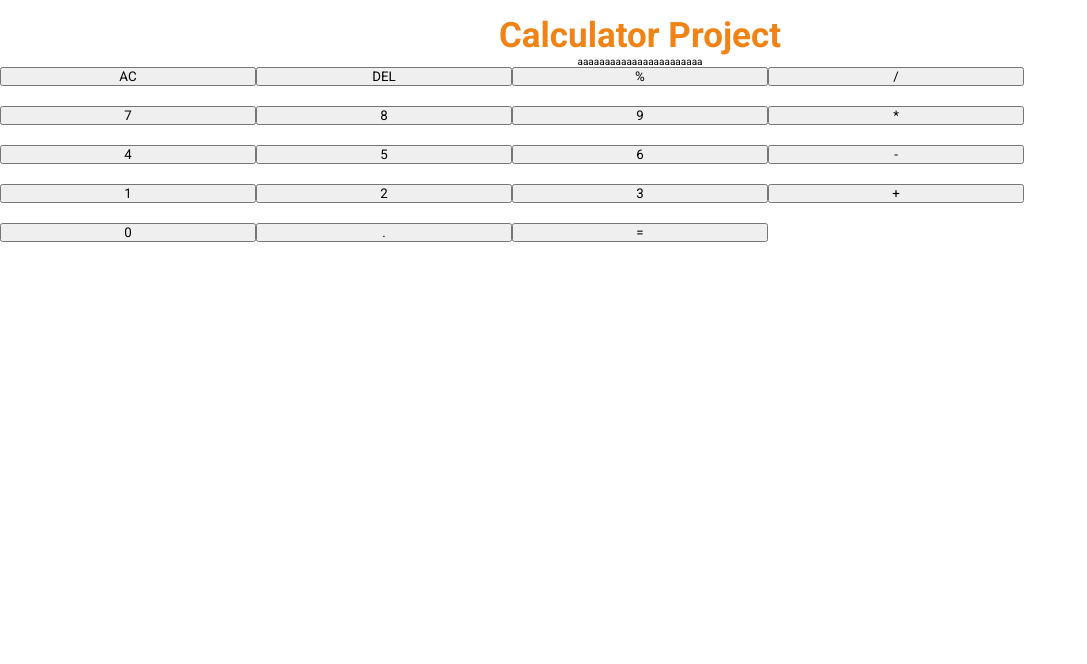
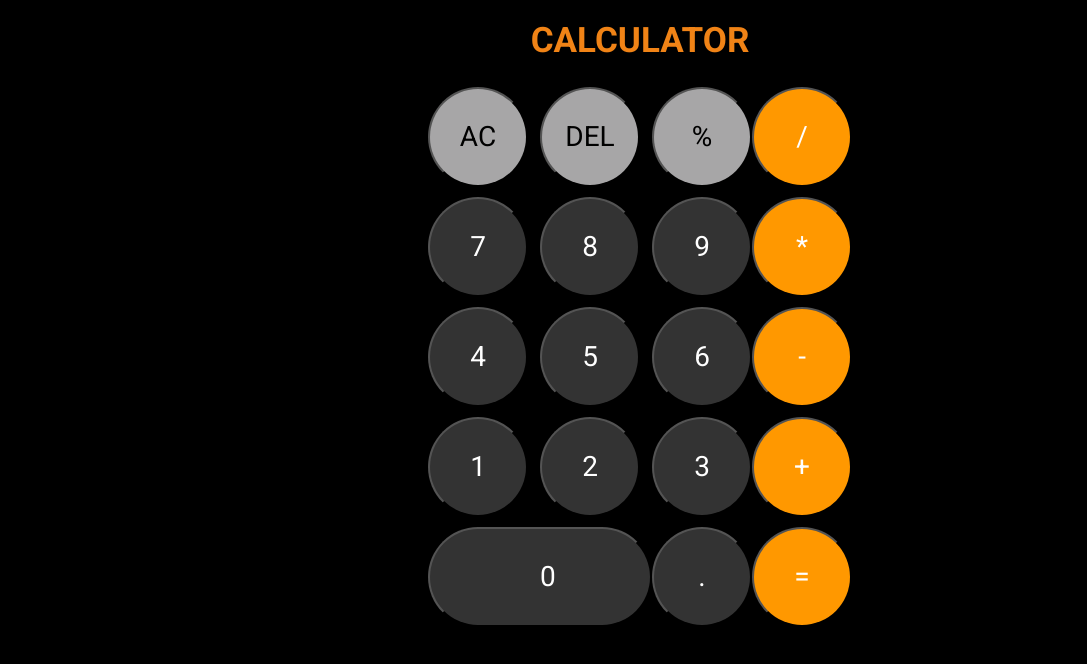
Before and after one commit to Qlerdev/calculator-project, a plain HTML site: page index.html in a window 1280 px wide. Shown: the whole page, without its empty margins (0-1087 px from the left). Drawn offline with Linux system fonts and the light colour scheme.

Commit message:
second commit

```diff
--- a/app.js
+++ b/app.js
@@ -0,0 +1,11 @@
+let buttons = document.getElementsByTagName("button");
+let input = document.getElementById("input");
+
+for (let i = 0; i < buttons.length; i++) {
+  buttons[i].addEventListener("click", function () {
+    console.log("buttons : " + buttons[i].textContent + " ได้ทำการกด");
+
+    // เพิ่มข้อความของปุ่มที่กดเข้าไปใน input div
+    input.textContent += buttons[i].textContent;
+  });
+}
--- a/index.html
+++ b/index.html
@@ -15,10 +15,10 @@
   <body>
     <div class="container">
       <div class="header-box">
-        <h1 class="header-calculator">Calculator Project</h1>
+        <h1 class="header-calculator">CALCULATOR</h1>
       </div>
-      <div class="input-box">aaaaaaaaaaaaaaaaaaaaaaa</div>
       <div class="calculator-input-box">
+        <div class="input-box" id="input"></div>
         <div class="calculator-inputs-grid">
           <button class="buttons-grey all-clear">AC</button>
           <button class="buttons-grey deletes">DEL</button>
@@ -42,5 +42,6 @@
         </div>
       </div>
     </div>
+    <script src="app.js"></script>
   </body>
 </html>
--- a/style.css
+++ b/style.css
@@ -11,24 +11,67 @@ html {
   /*Percentage of user's browser font-size setting*/
   font-size: 62.5%;
 }
+.container {
+  height: 100vh;
+  padding: 0 18rem;
+  background-color: #000000;
+}
 
 .container .header-box .header-calculator {
   color: rgb(240, 131, 22);
   text-align: center;
-  margin-top: 1.5rem; /*20px*/
   font-size: 3.5rem; /*50px*/
   font-weight: 600;
+  padding-top: 2rem;
+  font-weight: 700;
 }
-
+.container .calculator-input-box {
+}
 .container .input-box {
-  display: flex;
-  justify-content: center;
+  display: block;
+  padding-top: 2.55rem;
+  color: white;
+  font-size: 8rem;
+  text-align: center;
+  padding-left: 37rem;
 }
 
 .calculator-input-box .calculator-inputs-grid {
   display: grid;
-  grid-template-columns: 0.2fr 0.2fr 0.2fr 0.2fr;
+  grid-template-columns: 0.1fr 0.1fr 0.1fr 0.1fr;
   font-size: 2rem;
-  font-weight: 600;
-  row-gap: 2rem;
+  row-gap: 1rem;
+  column-gap: 0;
+  justify-content: center;
+  align-items: center;
 }
+
+.calculator-input-box .calculator-inputs-grid .buttons-orange {
+  background-color: #ff9800;
+  color: #ffff;
+}
+
+.calculator-input-box .calculator-inputs-grid .buttons-grey {
+  background-color: #a7a6a7;
+}
+
+.calculator-input-box .calculator-inputs-grid .buttons {
+  background-color: #333333;
+  color: #ffff;
+}
+
+.calculator-input-box .calculator-inputs-grid .buttons,
+.calculator-input-box .calculator-inputs-grid .buttons-orange,
+.calculator-input-box .calculator-inputs-grid .buttons-grey {
+  width: 10rem;
+  height: 10rem;
+  font-size: 2.8rem;
+  border-radius: 100%;
+}
+
+.zero {
+  grid-column-start: 1;
+  grid-column-end: 3;
+  padding: 0 11rem;
+  border-radius: 50rem !important;
+}
```
Also changed, not shown: 1__EAyhSvG9NmRRoZjws0tMw.png (added).
